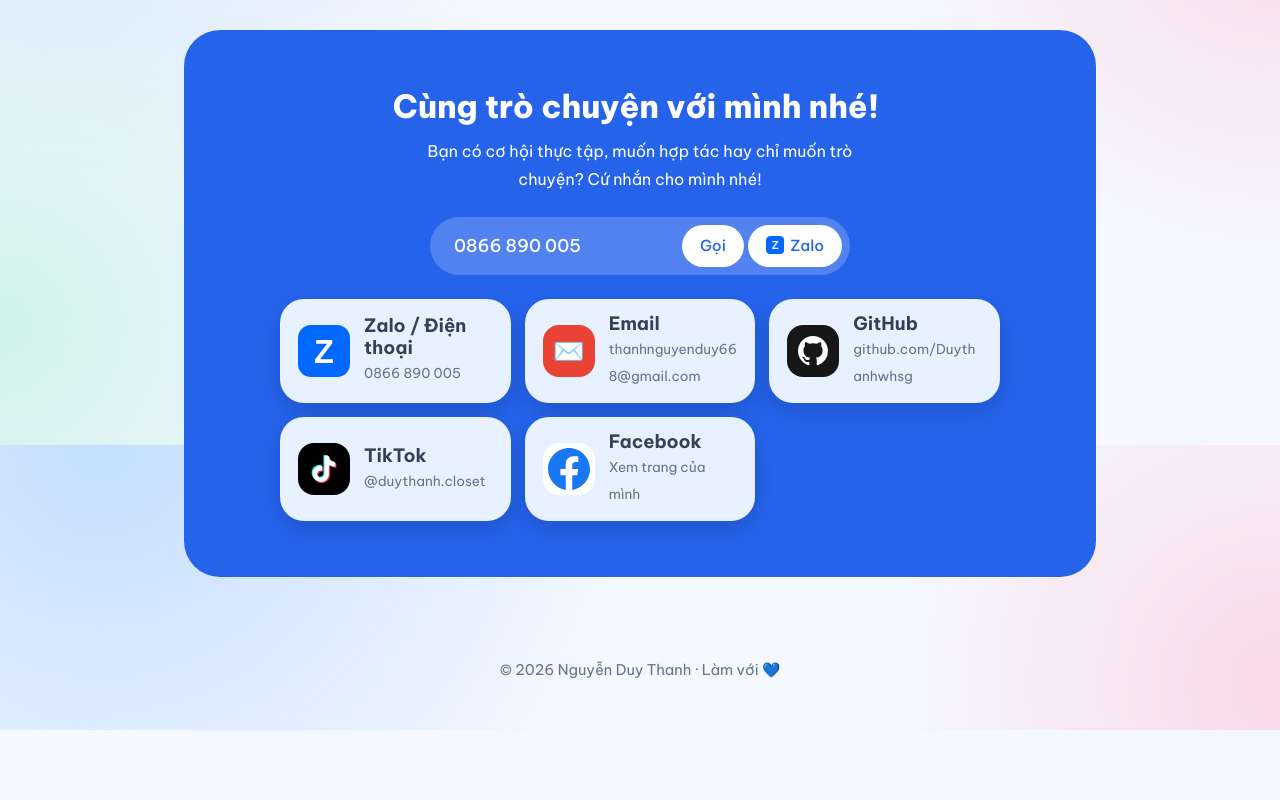
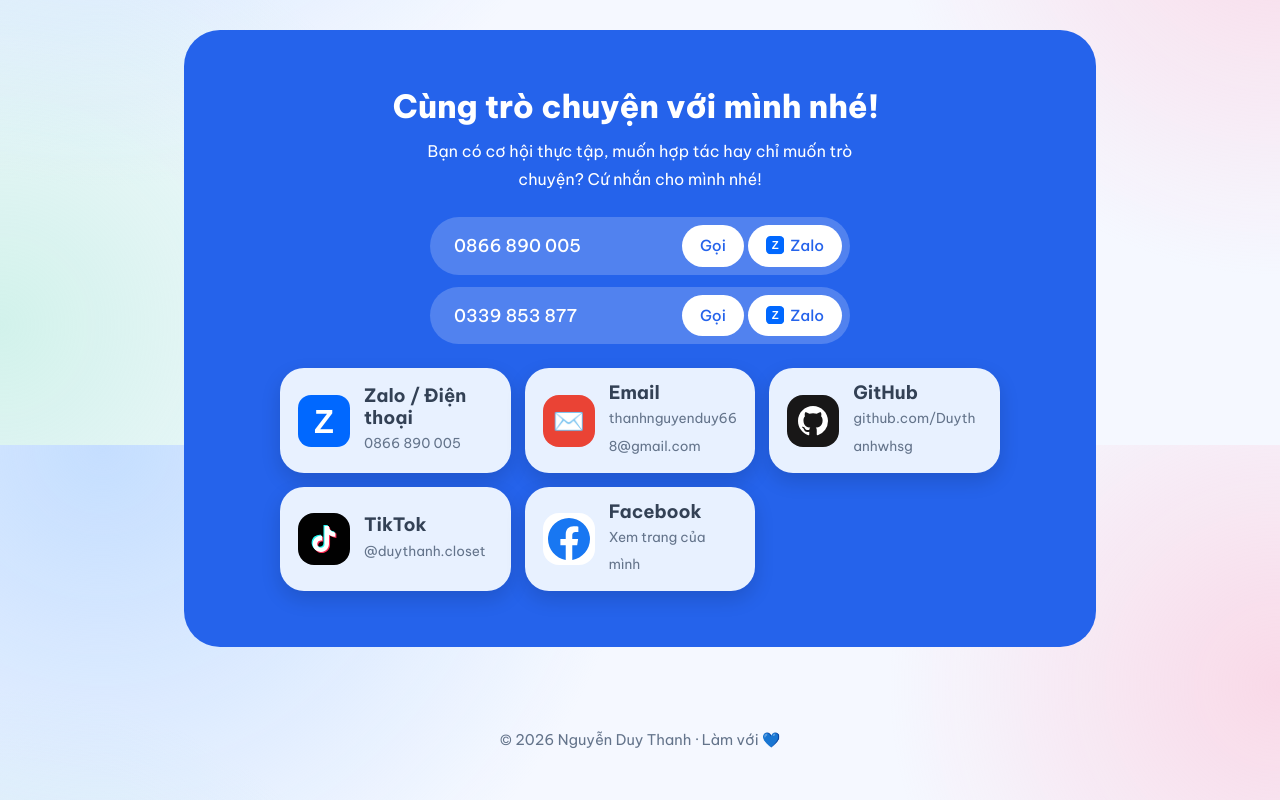
Before and after one commit to Duythanhwhsg/webcanhan, a plain HTML site: page index.html in a window 1280 px wide. Shown: the part 8355-9155 px from the top of the page. Before the commit the page ends 9085 px from the top, so only its background shows below. Drawn offline with Linux system fonts and the light colour scheme.

Commit message:
Them so Zalo 0339 853 877 vao phan Lien he
Co-Authored-By: Claude Opus 5.5 <noreply@anthropic.com>

```diff
--- a/index.html
+++ b/index.html
@@ -1955,6 +1955,11 @@
                                         class="ic sm">
                                         <use href="#i-zalo" />
                                     </svg>Zalo</a></span></div>
+                        <div class="line"><span>0339 853 877</span><span><a class="mini" href="tel:0339853877">Gọi</a>
+                                <a class="mini" href="https://zalo.me/0339853877" target="_blank" rel="noopener"><svg
+                                        class="ic sm">
+                                        <use href="#i-zalo" />
+                                    </svg>Zalo</a></span></div>
                     </div>
                     <div class="socials">
                         <a class="soc" href="https://zalo.me/0866890005" target="_blank" rel="noopener"><span
```
